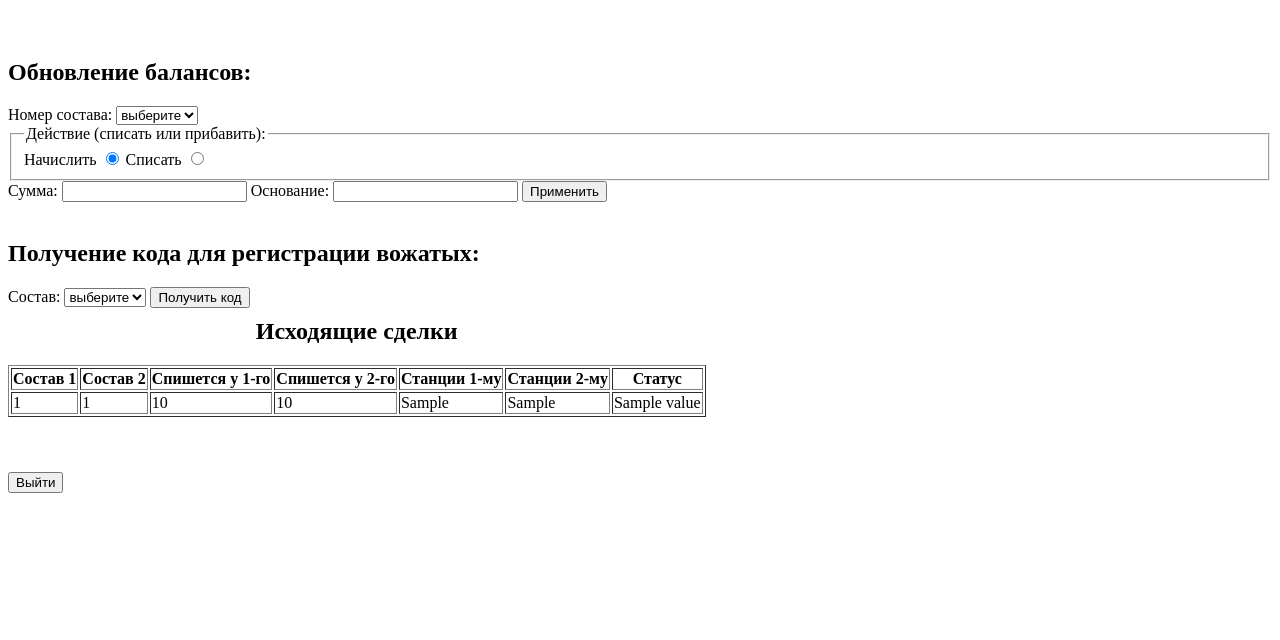
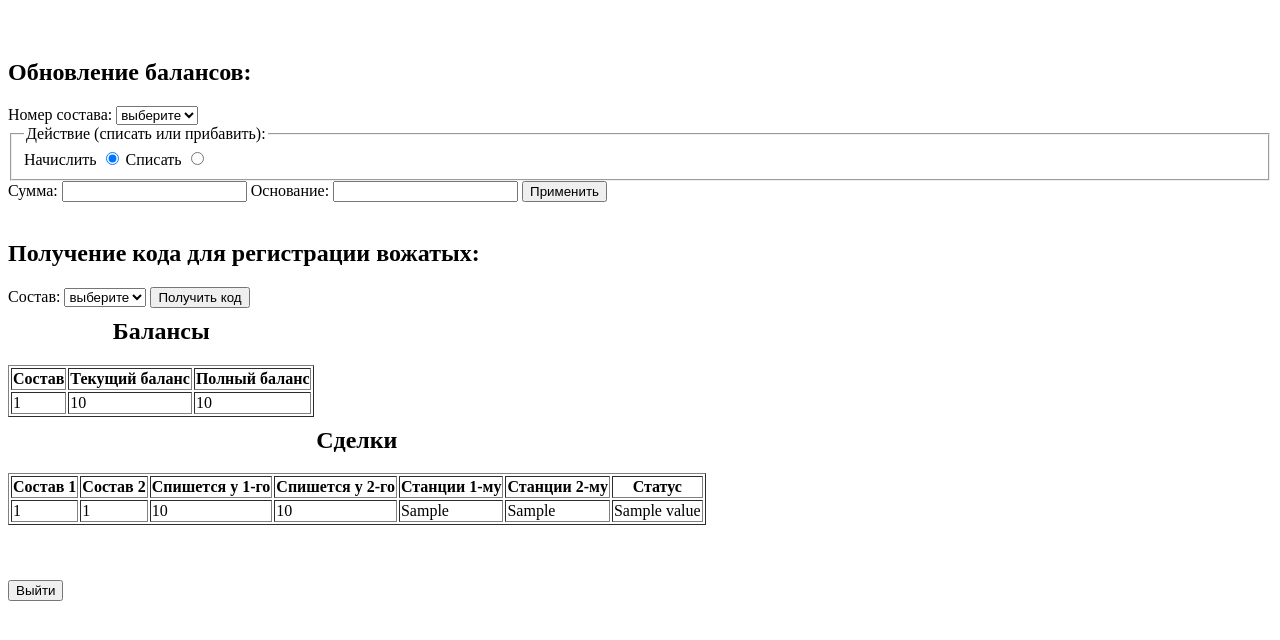
Before and after one commit to rufus20145/drugba-metro, a FastAPI app: template templates/profile/admin.html in a window 1280 px wide. Shown: the top 640 px of the page. Run offline with FastAPI, Linux system fonts and the light colour scheme; the template is opened without the code that fills it: most values are stand-ins (such as "Sample title", 1, 10 or a date in 2020).

Commit message:
Добавлен просмотр балансов отрядов в админке.

```diff
--- a/templates/profile/admin.html
+++ b/templates/profile/admin.html
@@ -109,7 +109,25 @@
 
     <table border="1">
       <caption>
-        <h2 style="margin-top: 10px;">Исходящие сделки</h2>
+        <h2 style="margin-top: 10px;">Балансы</h2>
+      </caption>
+      <tr>
+        <th>Состав</th>
+        <th>Текущий баланс</th>
+        <th>Полный баланс</th>
+      </tr>
+      {% for squad in squads %}
+        <tr>
+          <td>{{ squad.number }}</td>
+          <td>{{ '{:,}'.format(squad.wallet.current_balance).replace(',', ' ') }}</td>
+          <td>{{ '{:,}'.format(squad.get_full_balance()).replace(',', ' ') }}</td>
+        </tr>
+      {% endfor %}
+    </table>
+
+    <table border="1">
+      <caption>
+        <h2 style="margin-top: 10px;">Сделки</h2>
       </caption>
       <tr>
         <th>Состав 1</th>
```
